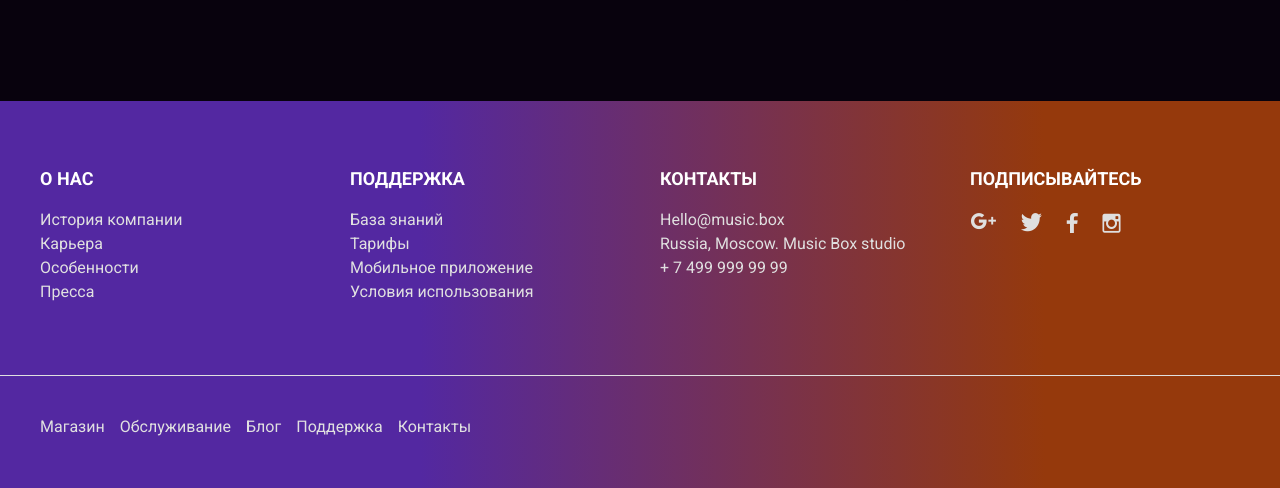
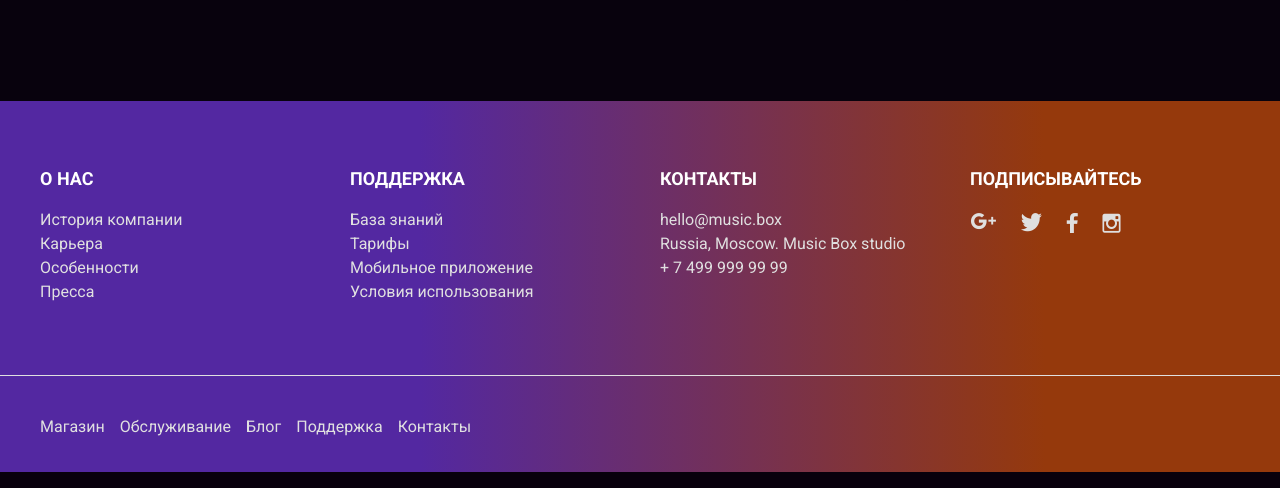
Before and after one commit to RainRa/layout-designer-project-lvl2, a PHP site: page /index.html in a window 1280 px wide. Shown: the part 3062-3550 px from the top of the page. Run offline with PHP 8.4, Linux system fonts and the light colour scheme.

Commit message:
fix footer and pricing

```diff
--- a/src/css/style.css
+++ b/src/css/style.css
@@ -720,18 +720,19 @@ img {
   }
 }
 
-.footer-nav .footer-nav-item {
+.footer-nav .footer-nav-link {
+  display: block;
   font-size: 16px;
 }
 
-.footer-nav .footer-nav-item a:hover {
+.footer-nav .footer-nav-link a:hover {
   color: #fff;
 }
 
 .footer-menu-second {
   display: flex;
   flex-direction: column;
-  padding: 39px 0 49px;
+  padding: 39px 0 33px;
 }
 
 @media (min-width: 640px) {
@@ -742,18 +743,18 @@ img {
   }
 }
 
-.footer-menu-second .footer-menu-second-item {
+.footer-menu-second .footer-menu-second-link {
   margin-bottom: 16px;
   font-size: 16px;
 }
 
 @media (min-width: 640px) {
-  .footer-menu-second .footer-menu-second-item {
+  .footer-menu-second .footer-menu-second-link {
     margin-bottom: 0;
   }
 }
 
-.footer-menu-second .footer-menu-second-item a:hover {
+.footer-menu-second .footer-menu-second-link a:hover {
   color: #fff;
 }
 
@@ -800,6 +801,7 @@ img {
     flex-wrap: wrap;
     justify-content: center;
     width: auto;
+    margin-bottom: 45px;
   }
 }
 
--- a/src/index.html
+++ b/src/index.html
@@ -170,66 +170,62 @@
   <footer class="bg-gradient">
     <div class="container">
       <nav class="footer-nav">
-        <ul class="footer-nav-inner">
-          <li class="col-4 col-4-offset mb-tablet-30">
-            <h2 class="h4 mb-16 uppercase">О нас</h2>
-            <ul>
-              <li class="footer-nav-item"><a class="color-gray no-link-decoration" href="">История компании</a></li>
-              <li class="footer-nav-item"><a class="color-gray no-link-decoration" href="">Карьера</a></li>
-              <li class="footer-nav-item"><a class="color-gray no-link-decoration" href="">Особенности</a></li>
-              <li class="footer-nav-item"><a class="color-gray no-link-decoration" href="">Пресса</a></li>
+        <div class="footer-nav-inner">
+          <ul class="col-4 col-4-offset mb-tablet-30">
+              <li>
+                <h2 class="h4 mb-16 uppercase">О нас</h2>
+              </li>
+              <li><a class="footer-nav-link color-gray no-link-decoration" href="#">История компании</a></li>
+              <li><a class="footer-nav-link color-gray no-link-decoration" href="#">Карьера</a></li>
+              <li><a class="footer-nav-link color-gray no-link-decoration" href="#">Особенности</a></li>
+              <li><a class="footer-nav-link color-gray no-link-decoration" href="#">Пресса</a></li>
             </ul>
-          </li>
-          <li class="col-4 col-4-offset mb-tablet-30">
-            <h2 class="h4 mb-16 uppercase">Поддержка</h2>
-            <ul>
-              <li class="footer-nav-item"><a class="color-gray no-link-decoration" href="">База знаний</a></li>
-              <li class="footer-nav-item"><a class="color-gray no-link-decoration" href="">Тарифы</a></li>
-              <li class="footer-nav-item"><a class="color-gray no-link-decoration" href="">Мобильное приложение</a>
+            <ul class="col-4 col-4-offset mb-tablet-30">
+              <li>
+                <h2 class="h4 mb-16 uppercase">Поддержка</h2>
               </li>
-              <li class="footer-nav-item"><a class="color-gray no-link-decoration" href="">Условия использования</a>
+              <li><a class="footer-nav-link color-gray no-link-decoration" href="#">База знаний</a></li>
+              <li><a class="footer-nav-link color-gray no-link-decoration" href="#">Тарифы</a></li>
+              <li<a class="footer-nav-link color-gray no-link-decoration" href="#">Мобильное приложение</a>
+              </li>
+              <li><a class="footer-nav-link color-gray no-link-decoration" href="#">Условия использования</a>
               </li>
             </ul>
-          </li>
-          <li class="col-4 col-4-offset mb-tablet-30">
+          <div class="col-4 col-4-offset mb-tablet-30">
             <h2 class="h4 mb-16 uppercase">Контакты</h2>
-            <ul>
-              <li class="footer-nav-item"><a class="color-gray no-link-decoration" href="">Hello@music.box</a></li>
-              <li class="footer-nav-item"><a class="color-gray no-link-decoration" href="">Russia, Moscow. Music Box
-                  studio</a></li>
-              <li class="footer-nav-item"><a class="color-gray no-link-decoration" href="">+ 7 499 999 99 99</a></li>
-            </ul>
-          </li>
-          <li class="col-4 col-4-offset">
+              <a class="footer-nav-link color-gray no-link-decoration" href="#">hello@music.box</a>
+              <a class="footer-nav-link color-gray no-link-decoration" href="#">Russia, Moscow. Music Box
+                  studio</a>
+              <a class="footer-nav-link color-gray no-link-decoration" href="#">+ 7 499 999 99 99</a>
+          </div>
+          <div class="col-4 col-4-offset">
             <h2 class="h4 mb-21 uppercase">Подписывайтесь</h2>
-            <ul class="d-flex">
-              <li class="footer-nav-item mr-24"><a class="color-gray no-link-decoration" href=""><img
-                    src="./images/Google+.png" alt=""></a></li>
-              <li class="footer-nav-item mr-24"><a class="color-gray no-link-decoration" href=""><img
-                    src="./images/Twitter.png" alt=""></a></li>
-              <li class="footer-nav-item mr-24"><a class="color-gray no-link-decoration" href=""><img
-                    src="./images/Facebook.png" alt=""></a></li>
-              <li class="footer-nav-item"><a class="color-gray no-link-decoration" href=""><img
+            <div class="d-flex">
+              <a class="footer-nav-link mr-24 color-gray no-link-decoration" href="#"><img
+                    src="./images/Google+.png" alt=""></a>
+              <a class="footer-nav-link mr-24 color-gray no-link-decoration" href="#"><img
+                    src="./images/Twitter.png" alt=""></a>
+              <a class="footer-nav-link mr-24 color-gray no-link-decoration" href="#"><img
+                    src="./images/Facebook.png" alt=""></a>
+              <a class="footer-nav-link mr-24 color-gray no-link-decoration" href="#"><img
                     src="./images/Instagram.png" alt=""></a>
-              </li>
-            </ul>
-          </li>
-        </ul>
+            </div>
+          </div>
+        </div>
       </nav>
     </div>
     <div class="border-top-1">
       <nav class="container footer-nav-second pt-40 pb-50">
-        <ul class="footer-menu-second">
-          <li class="footer-menu-second-item"><a class="mr-15 color-gray no-link-decoration" href="">Магазин</a>
-          </li>
-          <li class="footer-menu-second-item"><a class="mr-15 color-gray no-link-decoration" href="">Обслуживание</a>
-          </li>
-          <li class="footer-menu-second-item"><a class="mr-15 color-gray no-link-decoration" href="">Блог</a></li>
-          <li class="footer-menu-second-item"><a class="mr-15 color-gray no-link-decoration" href="">Поддержка</a></li>
-          <li class="footer-menu-second-item"><a class="color-gray no-link-decoration" href="">Контакты</a></li>
-        </ul>
+        <div class="footer-menu-second">
+          <a class="footer-menu-second-link mr-15 color-gray no-link-decoration" href="#">Магазин</a>
+          <a class="footer-menu-second-link mr-15 color-gray no-link-decoration" href="#">Обслуживание</a>
+          <a class="footer-menu-second-link mr-15 color-gray no-link-decoration" href="#">Блог</a>
+          <a class="footer-menu-second-link mr-15 color-gray no-link-decoration" href="#">Поддержка</a>
+          <a class="footer-menu-second-link color-gray no-link-decoration" href="#">Контакты</a>
+        </div>
       </nav>
     </div>
+
   </footer>
 </body>
 
--- a/src/scss/blocks/_footer.scss
+++ b/src/scss/blocks/_footer.scss
@@ -16,7 +16,9 @@
     }
   }
 
-  & .footer-nav-item {
+  & .footer-nav-link {
+    display: block;
+
     font-size: 16px;
 
     & a:hover {
@@ -28,7 +30,7 @@
 .footer-menu-second {
   display: flex;
   flex-direction: column;
-  padding: 39px 0 49px;
+  padding: 39px 0 33px;
 
   @include for-tablet-up {
     flex-direction: row;
@@ -37,7 +39,7 @@
     margin-bottom: 0;
   }
 
-  & .footer-menu-second-item {
+  & .footer-menu-second-link {
     margin-bottom: 16px;
 
     font-size: 16px;
--- a/src/scss/blocks/_pricing.scss
+++ b/src/scss/blocks/_pricing.scss
@@ -11,6 +11,7 @@
     flex-wrap: wrap;
     justify-content: center;
     width: auto;
+    margin-bottom: 45px;
   }
 
   @include for-dekstop-up {
```
Also changed, not shown: src/artist.html (+42 -47 lines).
